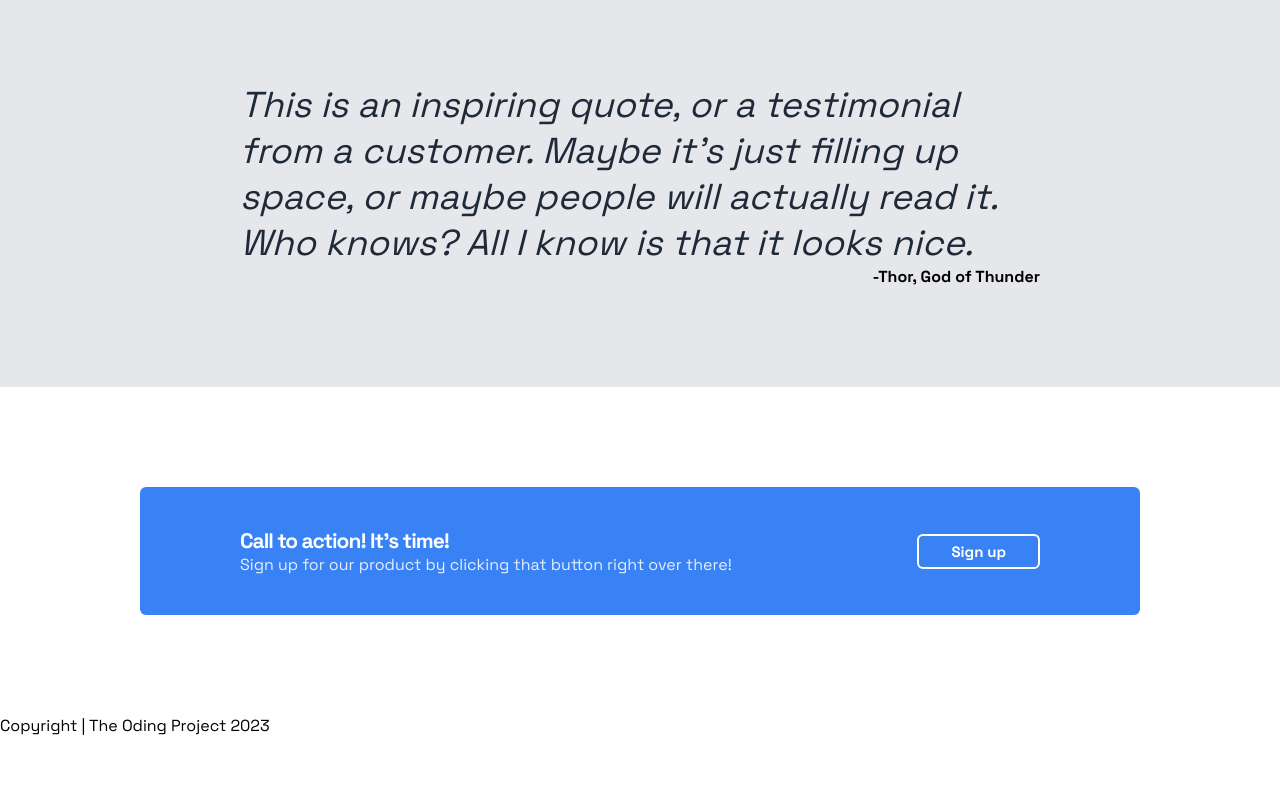
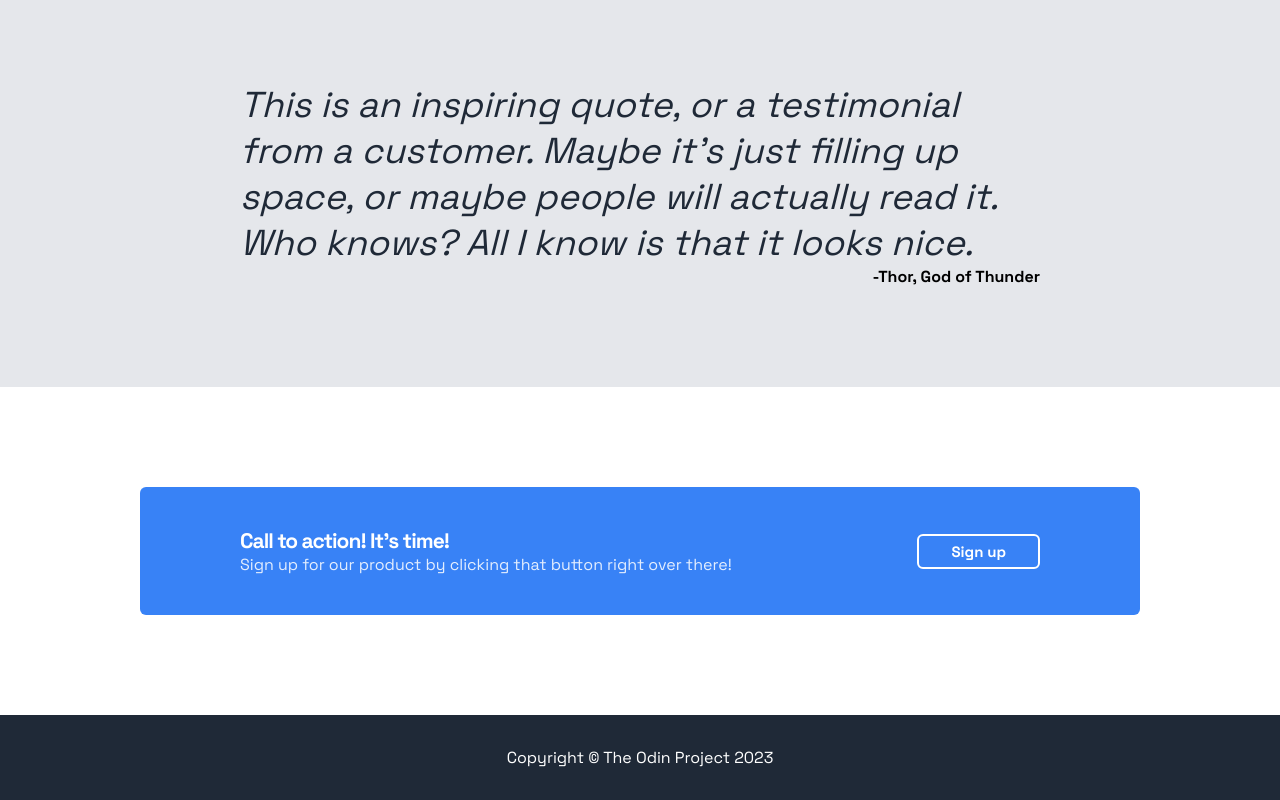
Before and after one commit to Steffan-S/odin-landing-page, a plain HTML site: page index.html in a window 1280 px wide. Shown: the part 1007-1807 px from the top of the page. Before the commit the page ends 1743 px from the top, so only its background shows below. Drawn offline with Linux system fonts and the light colour scheme.

Commit message:
Added footer styling
Added CSS to style.css to style the footer section. Also added a small border radius to the header picture for consistent styling

```diff
--- a/index.html
+++ b/index.html
@@ -82,7 +82,7 @@
     </div>
 
     <footer>
-        <p>Copyright  |  The Oding Project 2023</p>
+        <p>Copyright  ©  The Odin Project 2023</p>
     </footer>
 </body>
 </html>
--- a/style.css
+++ b/style.css
@@ -63,6 +63,7 @@ nav div ul li a,
 .header-container img {
     width: 100%;
     height: 300px;
+    border-radius: 4px;
 }
 
 .header-container h1 {
@@ -127,7 +128,6 @@ nav div ul li a,
 }
 
 /* qoute */
-
 .qoute {
     display: flex;
     justify-content: center;
@@ -192,3 +192,13 @@ nav div ul li a,
 .cta-container-item p {
     color: #ffffffdc;
 }
+
+/* footer */
+footer {
+    display: flex;
+    justify-content: center;
+    align-items: center;
+    padding: 32px 0;
+    background: #1f2937;
+    color: #fff;
+}
```
